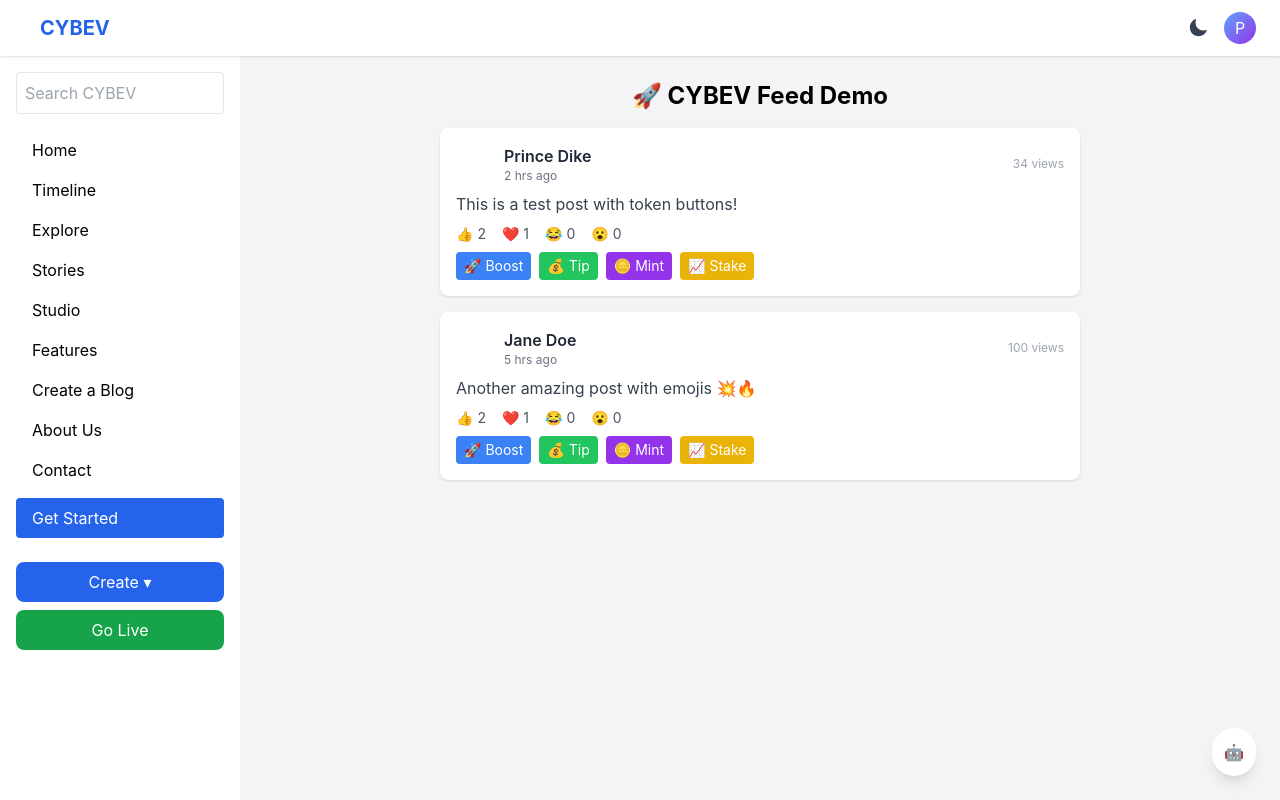
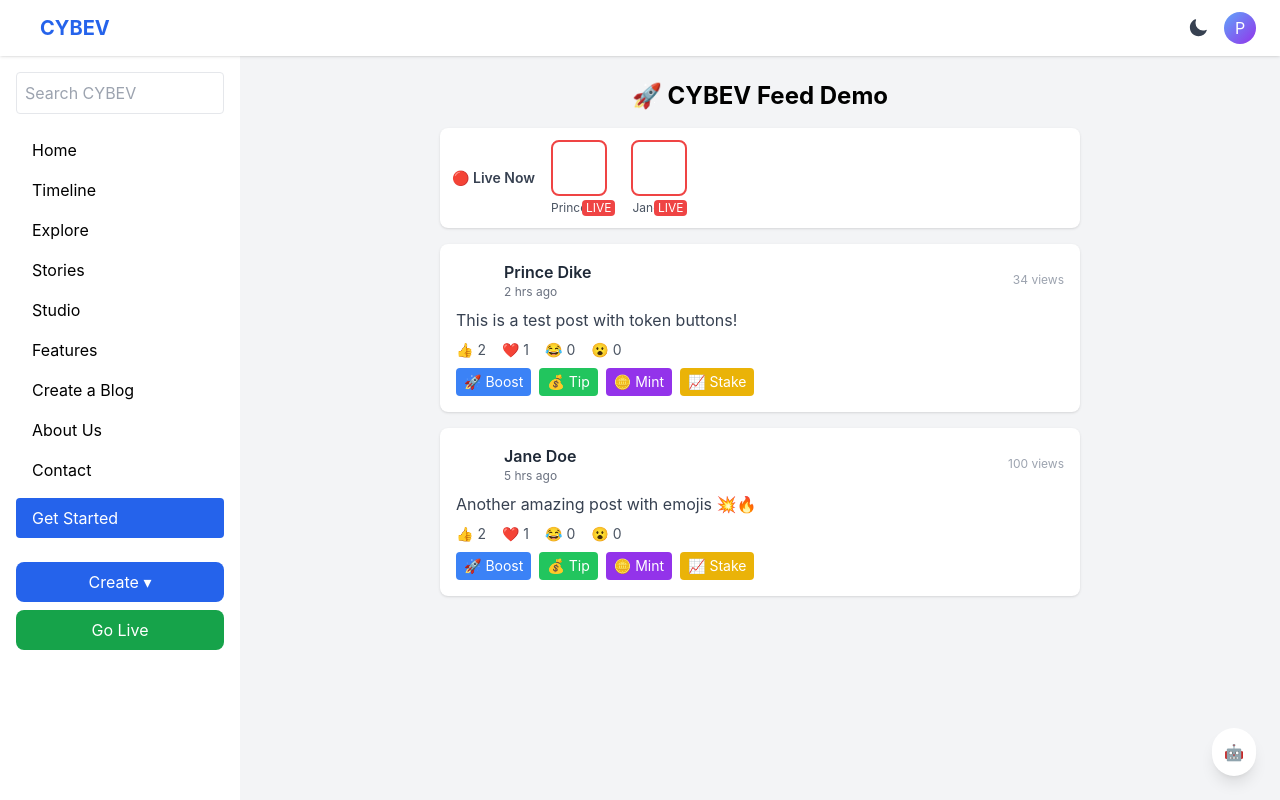
Before and after one commit to cybev1/cybev-frontend, a Next.js app: page /feed in a window 1280 px wide. Built offline with nearby package versions, Linux system fonts and the light colour scheme.

Commit message:
Add files via upload

```diff
--- a/pages/feed.jsx
+++ b/pages/feed.jsx
@@ -2,6 +2,7 @@
 import React from 'react';
 import PostCard from '@/components/social/PostCard';
 import CyBevBotWidget from '@/components/social/CyBevBotWidget';
+import LiveNowStrip from '@/components/social/LiveNowStrip';
 
 export default function Feed() {
   const dummyPosts = [
@@ -26,6 +27,10 @@ export default function Feed() {
   return (
     <div className="p-4 max-w-2xl mx-auto relative">
       <h1 className="text-2xl font-bold mb-4 text-center">🚀 CYBEV Feed Demo</h1>
+
+      {/* 🔴 Live Now Strip */}
+      <LiveNowStrip />
+
       {dummyPosts.map((post) => (
         <PostCard key={post.id} post={post} />
       ))}
```
